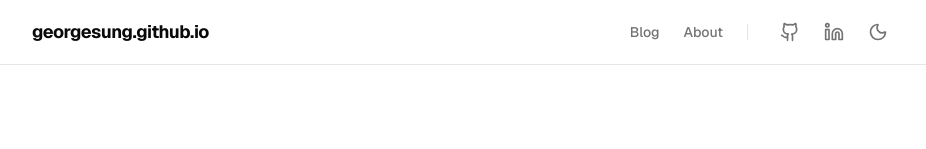
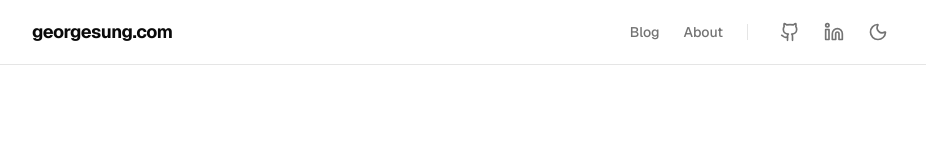
Before and after one commit to georgesung/georgesung.github.io, a Next.js app: page / in a window 1280 px wide. Shown: the top 149 px of the page, without its empty margins (176-1102 px from the left). Built offline with nearby package versions, Linux system fonts and the light colour scheme.

Commit message:
Update header brand to georgesung.com

```diff
--- a/src/app/layout.tsx
+++ b/src/app/layout.tsx
@@ -59,7 +59,7 @@ export default function RootLayout({
               href="/"
               className="text-lg font-bold tracking-tight hover:opacity-85 transition-opacity"
             >
-              georgesung.github.io
+              georgesung.com
             </Link>
 
             <nav className="flex items-center gap-6">
```
